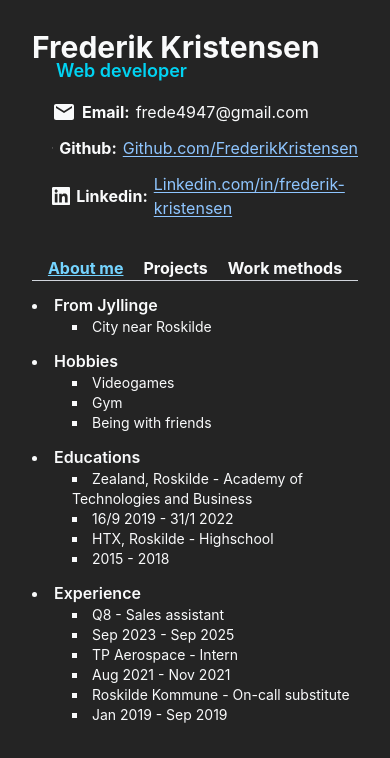
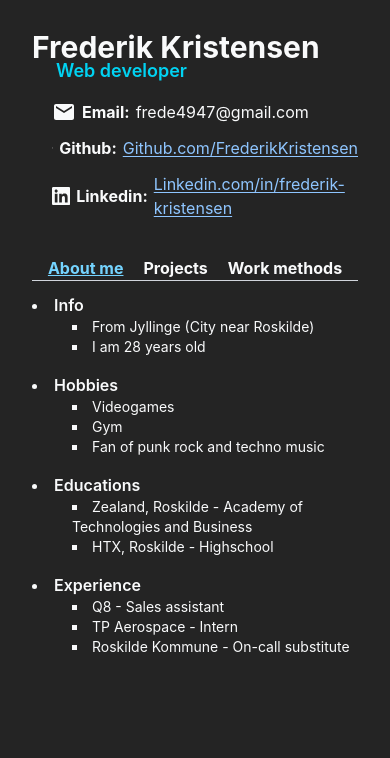
Before and after one commit to FrederikKristensen/frederikweb, a React (Vite) app: page / in a window 390 px wide. Shown: the top 758 px of the page. Built offline with nearby package versions, Linux system fonts and the light colour scheme.

Commit message:
Styled about me
a little responsive design aswell

```diff
--- a/src/components/Aboutme.tsx
+++ b/src/components/Aboutme.tsx
@@ -1,39 +1,35 @@
 
 const Aboutme = () => {
   return (
-    <div >
-      <ul className='disc'>
-        <li>From Jyllinge
+    <div>
+      <ul className='grid grid-cols-2 gap-y-1 disc'>
+        <li className='col-span-2 md:col-span-1'>Info
           <ul className='square'>
-            <li>City near Roskilde</li>
+            <li>From Jyllinge (City near Roskilde)</li>
+            <li>I am 28 years old</li>
           </ul>
         </li>
 
-        <li>Hobbies
+        <li className='col-span-2 md:col-span-1'>Hobbies
           <ul className='square'>
             <li>Videogames</li>
             <li>Gym</li>
-            <li>Being with friends</li>
+            <li>Fan of punk rock and techno music</li>
           </ul>
         </li>
 
-        <li>Educations
+        <li className='col-span-2 md:col-span-1'>Educations
           <ul className='square'>
             <li>Zealand, Roskilde - Academy of Technologies and Business</li>
-            <li>16/9 2019 - 31/1 2022</li>
             <li>HTX, Roskilde - Highschool</li>
-            <li>2015 - 2018</li>
           </ul>
         </li>
 
-        <li>Experience
+        <li className='col-span-2 md:col-span-1'>Experience
           <ul className='square'>
             <li>Q8 - Sales assistant</li>
-            <li>Sep 2023 - Sep 2025</li>
             <li>TP Aerospace - Intern</li>
-            <li>Aug 2021 - Nov 2021</li>
             <li>Roskilde Kommune - On-call substitute</li>
-            <li>Jan 2019 - Sep 2019</li>
           </ul>
         </li>
       </ul>
```
